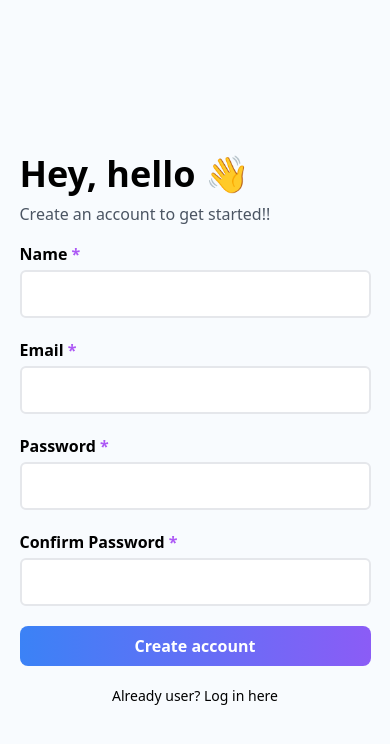
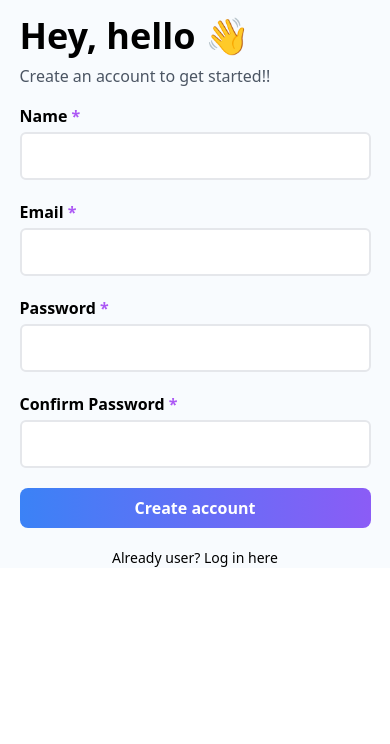
Before and after one commit to Anurag-Kochar-1/GUVI_Geek_Internship_Task, a React (Vite) app in the folder front-end/: page /signup in a window 390 px wide. Shown: the top 744 px of the page. Built offline with nearby package versions, Linux system fonts and the light colour scheme.

Commit message:
Fix: Pages overflow

```diff
--- a/front-end/src/pages/LogInPage/LogInPage.tsx
+++ b/front-end/src/pages/LogInPage/LogInPage.tsx
@@ -73,7 +73,7 @@ const LogInPage = () => {
   };
 
   return (
-    <main className="w-full h-screen bg-light flex flex-col lg:flex-row justify-center items-center">
+    <main className="w-full bg-light flex flex-col lg:flex-row justify-center items-center overflow-x-hidden overflow-y-auto">
       <section className="hidden lg:inline-block w-[50%] xl:w-[60%] 2xl:w-[65%] h-screen bg-gradient-to-r from-indigo-500 to-fuchsia-300"></section>
       <Toaster />
       <section className="w-[90%] lg:w-[50%] xl:w-[40%] 2xl:w-[35%] bg-light flex flex-col justify-center items-center lg:px-10">
--- a/front-end/src/pages/SignUpPage/SignUpPage.tsx
+++ b/front-end/src/pages/SignUpPage/SignUpPage.tsx
@@ -62,7 +62,7 @@ const SignUpPage = () => {
   };
 
   return (
-    <main className="w-full h-screen bg-light flex flex-col lg:flex-row justify-center items-center">
+    <main className="w-full bg-light flex flex-col lg:flex-row justify-center items-center overflow-x-hidden overflow-y-auto">
       <Toaster />
       <section className="hidden lg:inline-block w-[50%] xl:w-[60%] 2xl:w-[65%] h-screen from-blue-600 to-purple-500 bg-gradient-to-r"></section>
 
```
